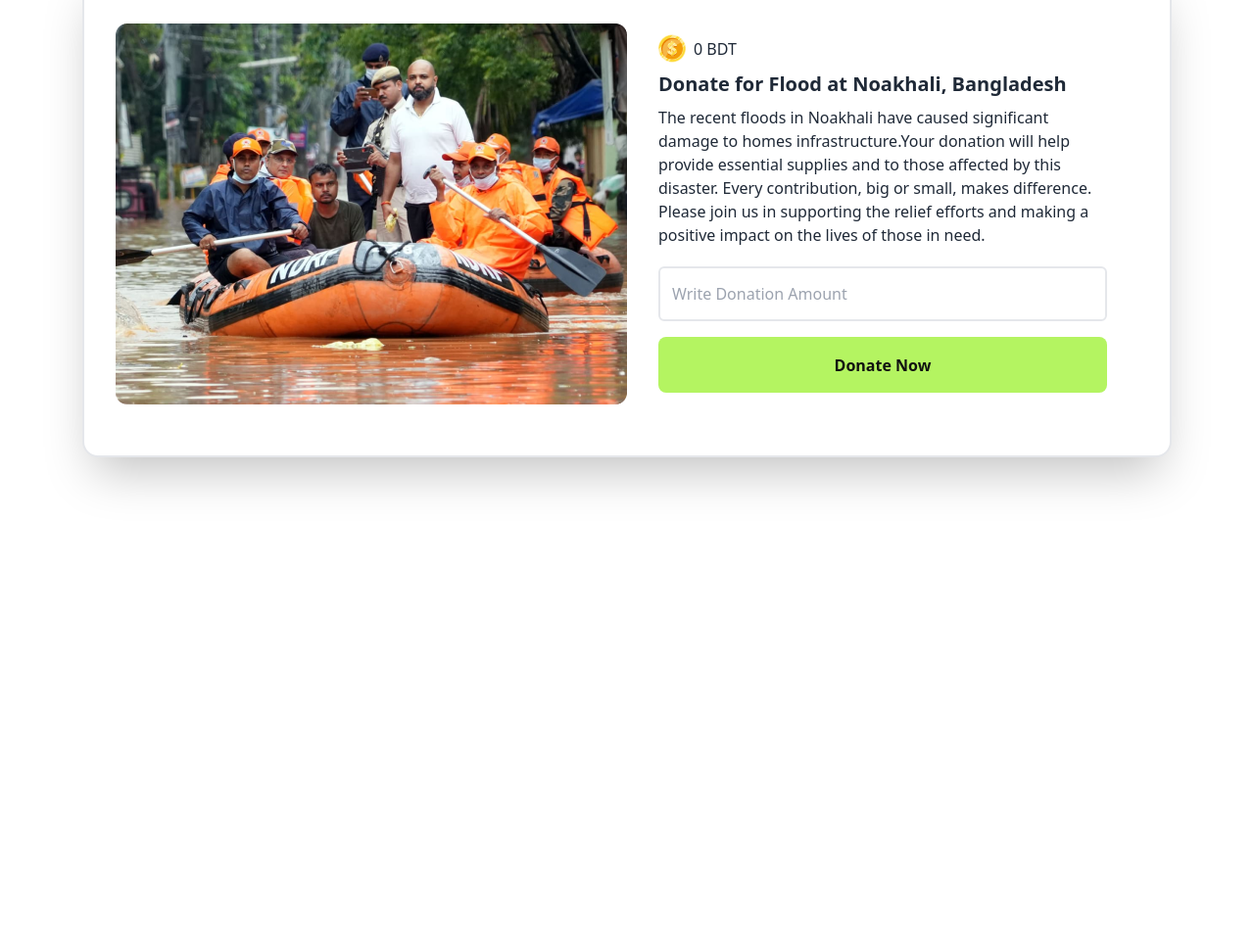
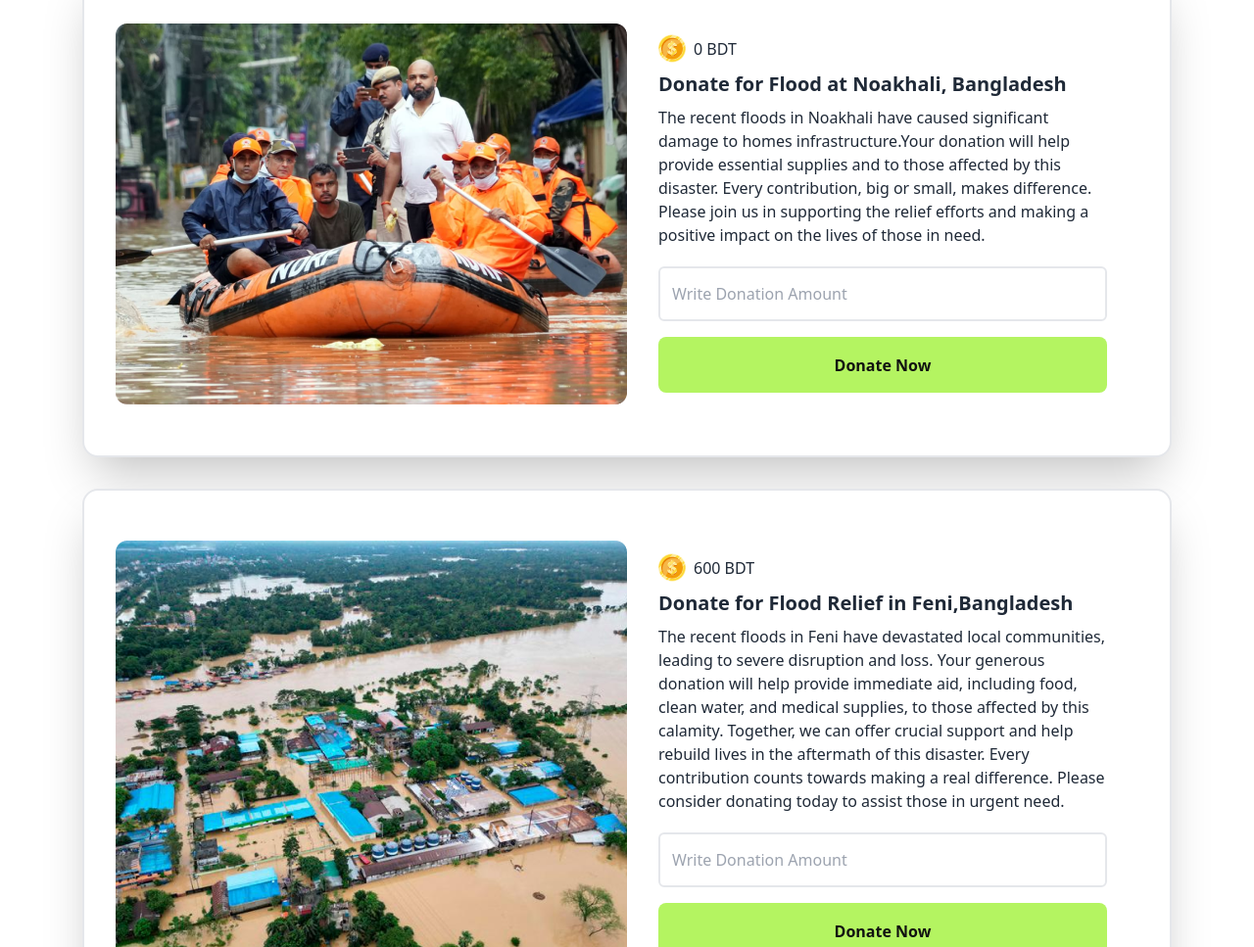
Before and after one commit to abdunnoorfaheem/CharityConnect, a plain HTML site: page index.html in a window 1280 px wide. Shown: the part 333-1300 px from the top of the page at 98% size. Before the commit the page ends 1070 px from the top, so only its background shows below. Drawn offline with nearby package versions, Linux system fonts and the light colour scheme.

Commit message:
two donations cards added

```diff
--- a/index.html
+++ b/index.html
@@ -41,7 +41,7 @@
 
     </header>
 
-    <main class="bg-[#FFFFFF] h-[100vh]">
+    <main class="bg-[#FFFFFF] h-[100vh] ">
         <!-- Button Section Start -->
 
         <section class="flex justify-center items-center ">
@@ -52,7 +52,8 @@
         <!-- Button Section End -->
 
         <!-- card section start -->
-        <section class="flex justify-center  h-screen">
+        <!--  h-screen -->
+        <section class=" grid place-items-center bg-white ">
             <!-- card one start -->
             <!-- width: 1140px;
 height: 453px; -->
@@ -79,8 +80,54 @@ height: 453px; -->
             </div>
             <!-- card one end -->
             <!-- card Two start -->
+            <div class="mt-8">
+                <div class=" card card-side bg-[#FFFFFF] shadow-2xl p-8 border-2">
+                    <figure>
+                        <img src="img/feni.png" alt="img" class="rounded-lg" />
+                    </figure>
+                    <div class="card-body w-[522px]">
+                        <div class="flex items-center">
+                            <img src="img/coin.png" alt="">
+                            <p class="ml-2" id="">600 BDT</p>
+
+                        </div>
+                        <h2 class="card-title">Donate for Flood Relief in Feni,Bangladesh</h2>
+                        <p>The recent floods in Feni have devastated local communities, leading to severe disruption and loss. Your generous donation will help provide immediate aid, including food, clean water, and medical supplies, to those affected by
+                            this calamity. Together, we can offer crucial support and help rebuild lives in the aftermath of this disaster. Every contribution counts towards making a real difference. Please consider donating today to assist those in urgent
+                            need.
+                        </p>
+                        <div class="card-actions ">
+                            <input type="text" class="bg-[#FFFFFF] border-2 w-[522px] h-[56px] rounded-md pl-3 mt-3 mb-2" placeholder="Write Donation Amount" id="">
+                            <button class=" bg-[#B4F461] border-0 h-[57px] w-[522px] rounded-lg text-[#111111] font-bold" id="">Donate Now</button>
+                        </div>
+                    </div>
+                </div>
+            </div>
             <!-- card Two end -->
             <!-- card Three start -->
+            <div class="mt-8">
+                <div class=" card card-side bg-[#FFFFFF] shadow-2xl p-8 border-2">
+                    <figure>
+                        <img src="img/quota-protest.png" alt="img" class="rounded-lg" />
+                    </figure>
+                    <div class="card-body w-[522px]">
+                        <div class="flex items-center">
+                            <img src="img/coin.png" alt="">
+                            <p class="ml-2" id="">2400 BDT</p>
+
+                        </div>
+                        <h2 class="card-title">Aid for Injured in the Quota Movement</h2>
+                        <p>The recent Quota movement has resulted in numerous injuries and significant hardship for many individuals. Your support is crucial in providing medical assistance, rehabilitation, and necessary supplies to those affected. By contributing,
+                            you help ensure that injured individuals receive the care and support they need during this challenging time. Every donation plays a vital role in alleviating their suffering and aiding in their recovery. Please consider making
+                            a donation to support these brave individuals in their time of need.
+                        </p>
+                        <div class="card-actions ">
+                            <input type="text" class="bg-[#FFFFFF] border-2 w-[522px] h-[56px] rounded-md pl-3 mt-3 mb-2" placeholder="Write Donation Amount" id="">
+                            <button class=" bg-[#B4F461] border-0 h-[57px] w-[522px] rounded-lg text-[#111111] font-bold" id="">Donate Now</button>
+                        </div>
+                    </div>
+                </div>
+            </div>
             <!-- card Three end -->
         </section>
         <!-- card section end -->
```
